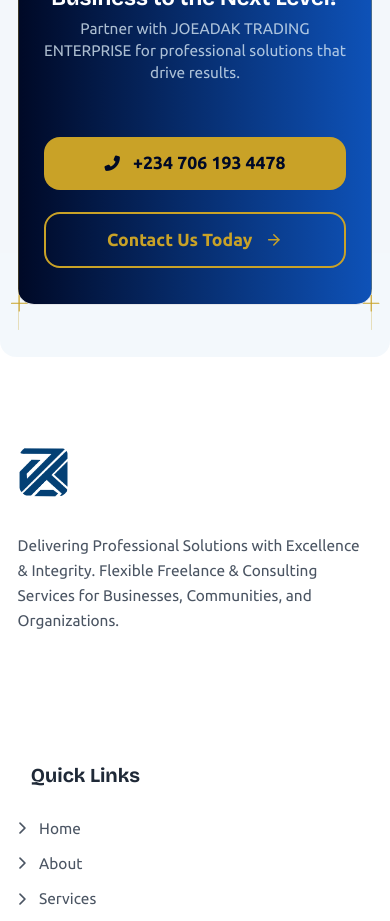
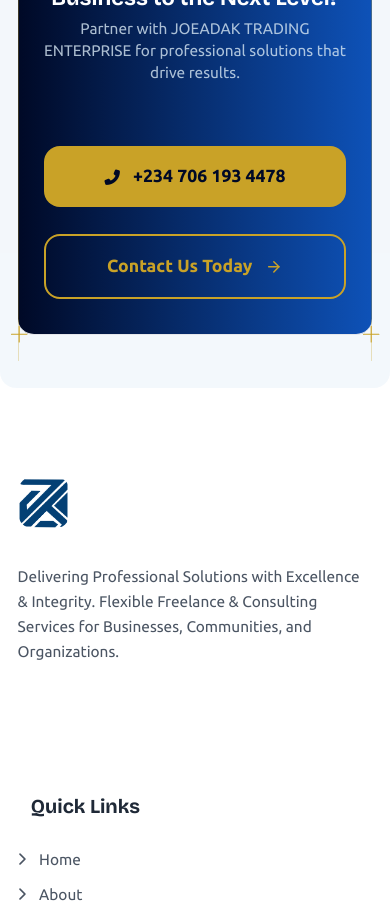
Before and after one commit to itzsirsettings/joeadak-trading-enterprise, a React (Vite) app: page / in a window 390 px wide. Shown: the part 9400-10321 px from the top of the page. Built offline with nearby package versions, Linux system fonts and the light colour scheme; grey boxes are pictures that could not be loaded.

Commit message:
fix(ui): explicit margin bottom for cta buttons on mobile

```diff
--- a/src/components/ui/CallToAction.jsx
+++ b/src/components/ui/CallToAction.jsx
@@ -41,17 +41,17 @@
         </p>
       </div>
 
-      <div className="flex flex-col sm:flex-row items-center justify-center gap-5 mt-6">
+      <div className="flex flex-col sm:flex-row items-center justify-center sm:gap-6 mt-8">
         <a
           href={`tel:${phoneNumber.replace(/\s/g, '')}`}
-          className="bg-gold text-deepBlue w-full sm:w-auto justify-center font-semibold px-6 py-3 transition-all duration-300 hover:bg-yellow-500 hover:shadow-gold flex items-center"
+          className="bg-gold text-deepBlue w-full sm:w-auto justify-center font-semibold px-6 py-4 transition-all duration-300 hover:bg-yellow-500 hover:shadow-gold flex items-center mb-6 sm:mb-0"
         >
           <i className="fas fa-phone-alt mr-3 text-sm"></i>
           {phoneNumber}
         </a>
         <a
           href={buttonLink}
-          className="bg-transparent border-2 border-gold text-gold w-full sm:w-auto justify-center font-semibold px-6 py-3 transition-all duration-300 hover:bg-gold hover:text-deepBlue flex items-center"
+          className="bg-transparent border-2 border-gold text-gold w-full sm:w-auto justify-center font-semibold px-6 py-4 transition-all duration-300 hover:bg-gold hover:text-deepBlue flex items-center"
         >
           {buttonText} <ArrowRight className="ml-3 size-4" />
         </a>
```
